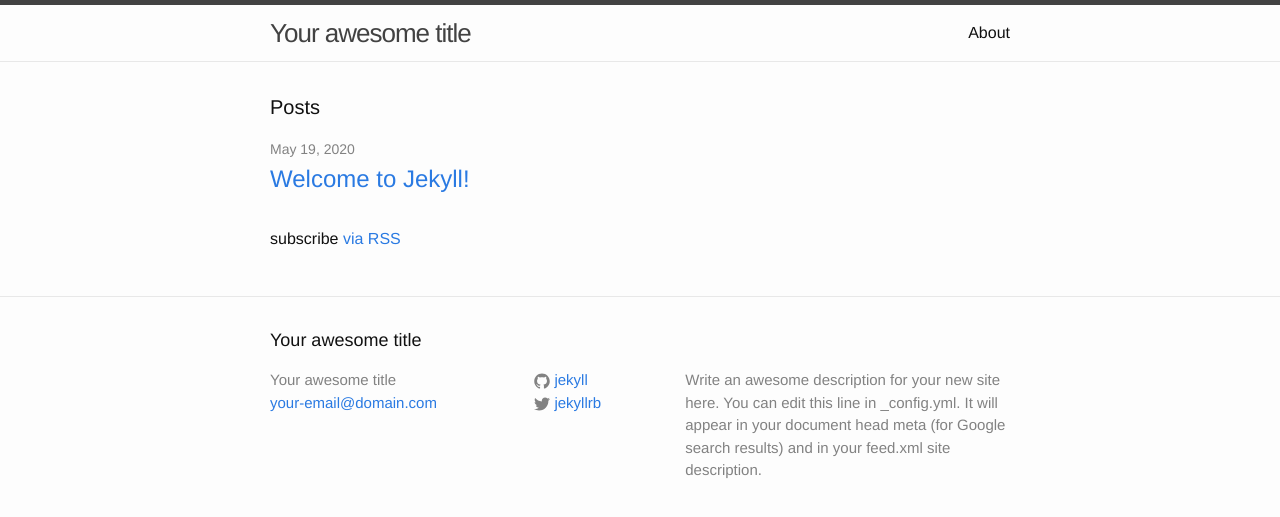
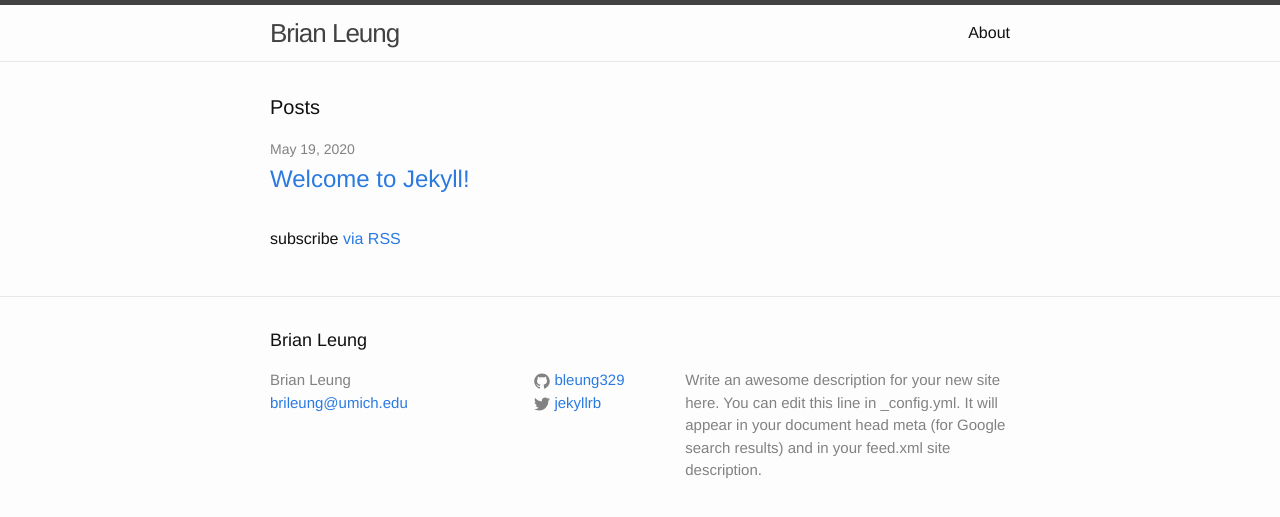
Before and after one commit to bleung329/bleung329.github.io, a Jekyll site: the page built from index.html, in a window 1280 px wide. Shown: the top 517 px of the page. Built offline with Jekyll 4.4.1, drawn with Linux system fonts in a browser that asks for light colours.

Commit message:
Nothing significant

```diff
--- a/_config.yml
+++ b/_config.yml
@@ -6,8 +6,8 @@
 # 'jekyll serve'. If you change this file, please restart the server process.
 
 # Site settings
-title: Your awesome title
-email: your-email@domain.com
+title: Brian Leung
+email: brileung@umich.edu
 description: > # this means to ignore newlines until "baseurl:"
   Write an awesome description for your new site here. You can edit this
   line in _config.yml. It will appear in your document head meta (for
@@ -15,7 +15,7 @@ description: > # this means to ignore newlines until "baseurl:"
 baseurl: "" # the subpath of your site, e.g. /blog
 url: "http://yourdomain.com" # the base hostname & protocol for your site
 twitter_username: jekyllrb
-github_username:  jekyll
+github_username:  bleung329
 
 # Build settings
 markdown: kramdown
```
Also changed, not shown: 2 other files.
